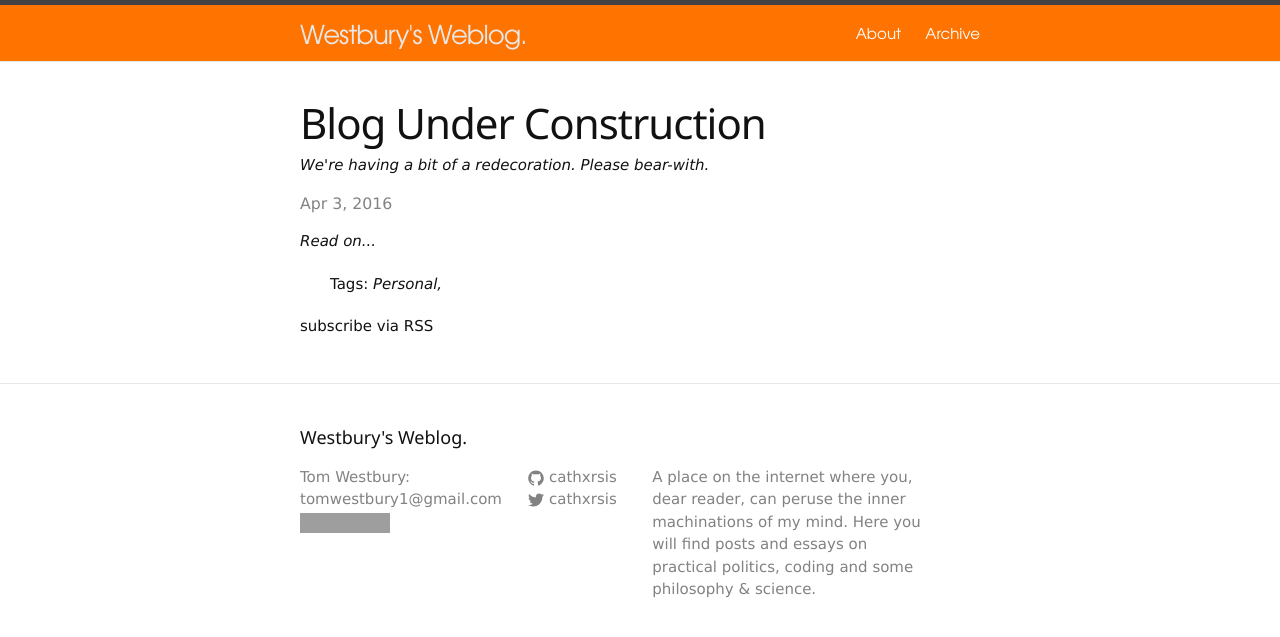
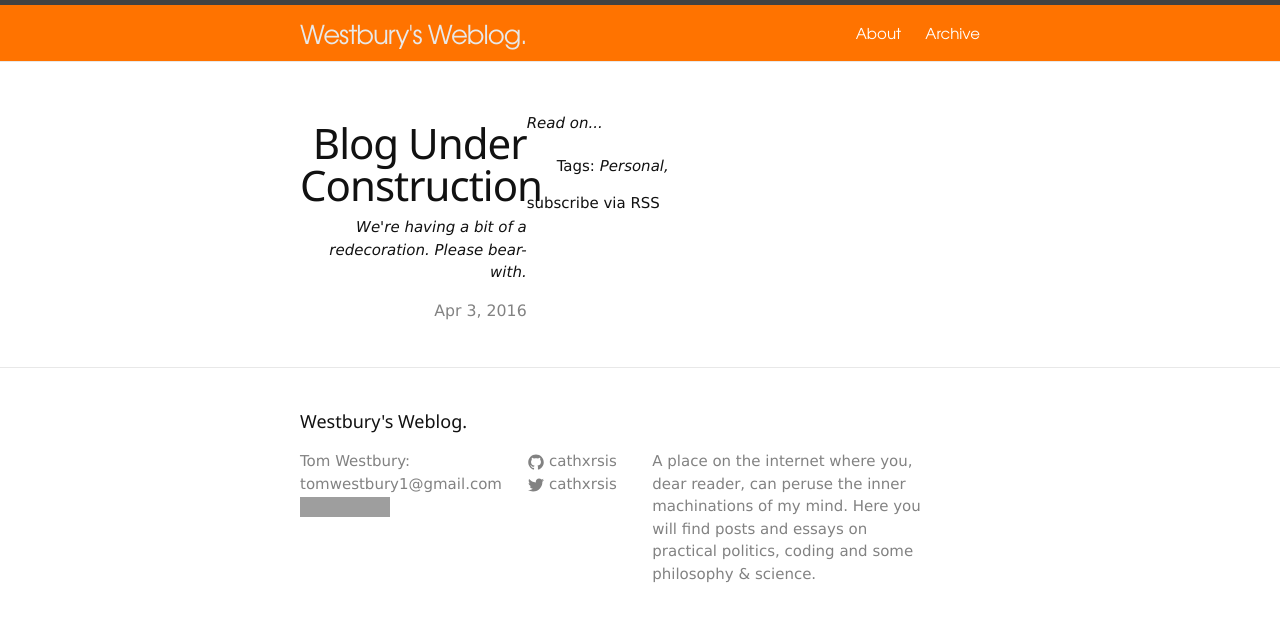
Before and after one commit to cathxrsis/cathxrsis.github.io, a Jekyll site: the page built from index.html, in a window 1280 px wide. Shown: the top 637 px of the page. Built offline with Jekyll 4.4.1, drawn with Linux system fonts in a browser that asks for light colours; comment, search, counter and statistics services are not loaded; grey boxes are pictures that could not be loaded.

```diff
--- a/_includes/head.html
+++ b/_includes/head.html
@@ -8,6 +8,7 @@
 
   <meta name="description" content="{% if page.excerpt %}{{ page.excerpt | strip_html | strip_newlines | truncate: 160 }}{% else %}{{ site.description }}{% endif %}">
 
+  <!-- Maths Support usng MathJax -->
   <script type="text/javascript" src="http://cdn.mathjax.org/mathjax/latest/MathJax.js?config=TeX-AMS-MML_HTMLorMML"></script>
 
   <link rel="stylesheet" href="{{ "/css/main.css" | prepend: site.baseurl }}">
--- a/index.html
+++ b/index.html
@@ -4,17 +4,24 @@ layout: default
 
 <div class="home">
 
-  <header class="post-header">
-    {% for post in site.posts limit:1 %}
-    <h1 class="post-title"><a href="{{ post.url | prepend: site.baseurl }}">{{post.title}}</a></h1>
+  <div class="w3-third">
 
-    {% if post.description %}
+    <header class="post-header" align="right">
+      {% for post in site.posts limit:1 %}
+      <h1 class="post-title"><a href="{{ post.url | prepend: site.baseurl }}">{{post.title}}</a></h1>
 
-    <p class="post-description">{{post.description}}</p>
-    <p class="post-meta">{{ post.date | date: "%b %-d, %Y" }}{% if post.author %} • {{ post.author }}{% endif %}{% if post.meta %} • {{ post.meta }}{% endif %}</p>
-    <div class="post-excerpt">
+      {% if post.description %}
+
+      <p class="post-description" align="right">{{post.description}}</p>
+      <p class="post-meta" align="right">{{ post.date | date: "%b %-d, %Y" }}{% if post.author %} • {{ post.author }}{% endif   %}{% if post.meta %} • {{ post.meta }}{% endif %}</p>
+
+  </div>
+
+  <div class="w3-twothird">
+
+      <div class="post-excerpt">
       {{ post.content | split: '<!-- more -->' | first }}
-    </div>
+      </div>
 
     {% if post.comments %}
     <p class="post-meta"><a href="{{ post.url | prepend: site.baseurl }}#disqus_thread"></a></p>
@@ -29,6 +36,9 @@ layout: default
     </ul>
     {% endif %}
     {% endfor %}
+
+  </div>
+
   </header>
 
   <ul class="post-list">
```
Also changed, not shown: _drafts/cooperativemanifesto.md (+3 -0 lines), _drafts/thegreatbritishclasswar.md (+1 -6 lines), about.md (+4 -4 lines), assets/images/tom.jpg (added).
